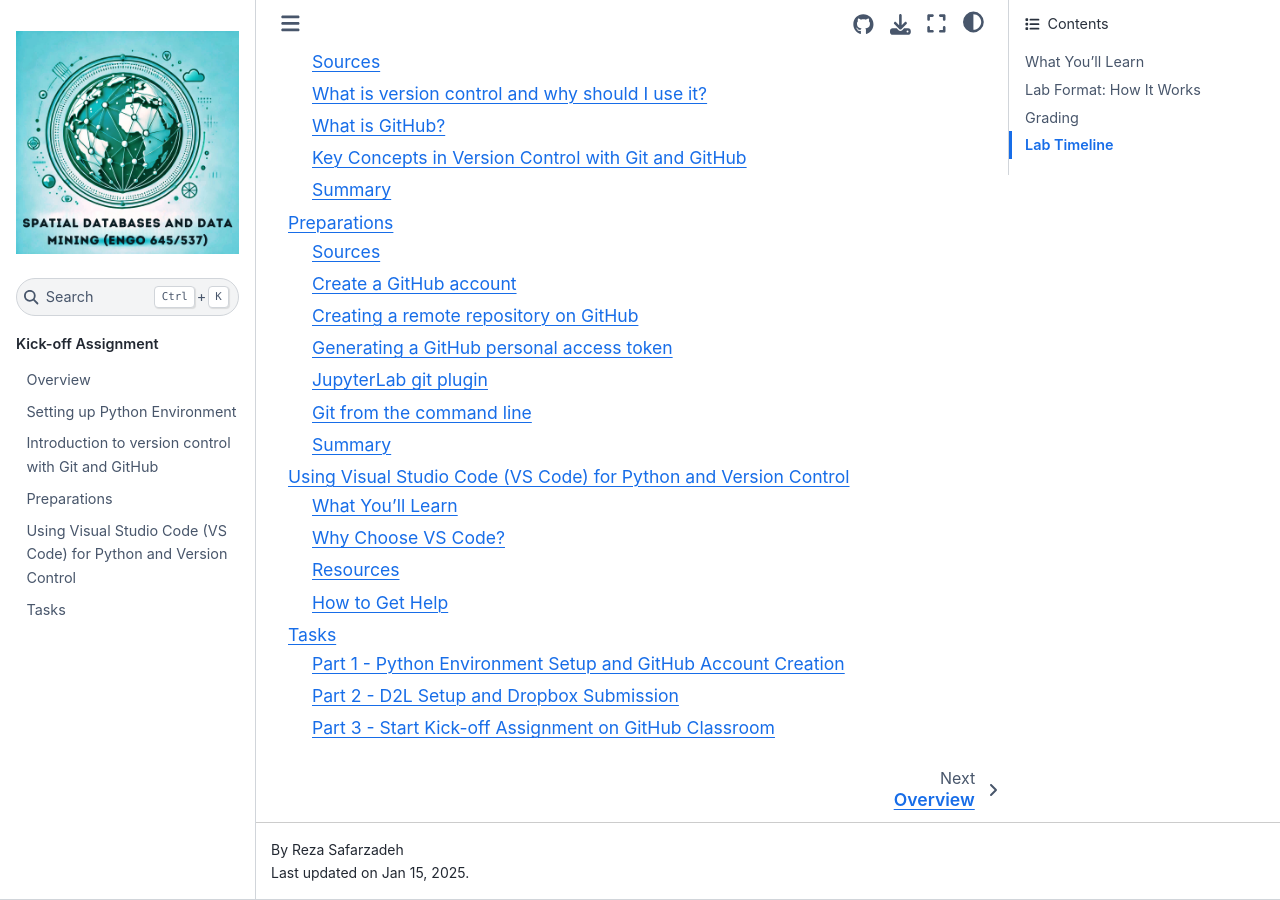
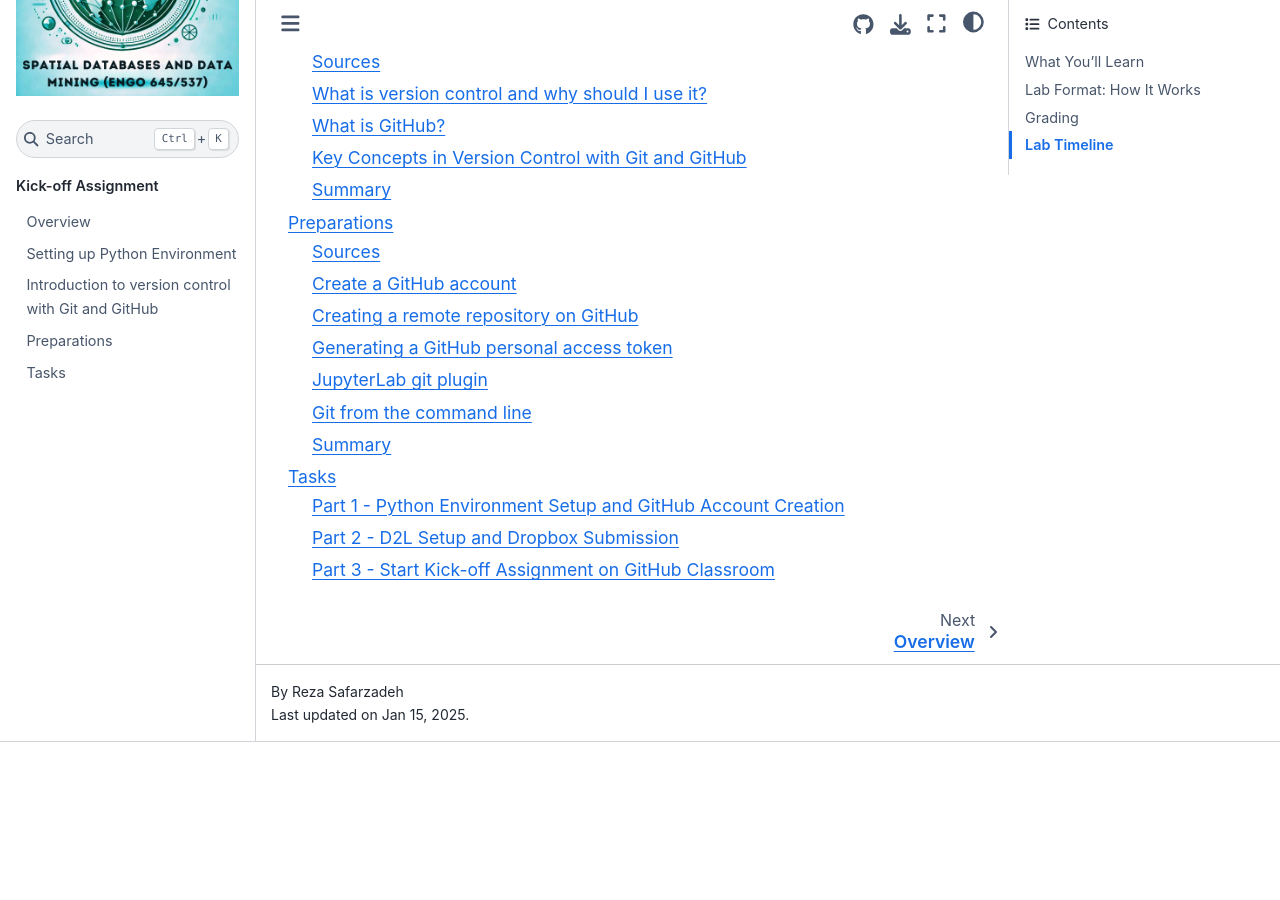
Before and after one commit to safarzadeh-reza/Spatial_Data_Mining_Winter2025, a Sphinx documentation site: the page built from source/index.rst, in a window 1280 px wide and 900 px high, scrolled down 4132 px. Built offline with Sphinx 7.4.7 and the Sphinx Book theme 1.1.4, drawn with Linux system fonts in a browser that asks for light colours; after the commit the page ends 4874 px from its top, so only the background shows below that.

```diff
--- a/source/index.rst
+++ b/source/index.rst
@@ -134,5 +134,4 @@
     tutorials/L1/python_installation
     tutorials/L1/git_and_github
     tutorials/L1/prepration
-    tutorials/L1/vs_code
     tutorials/L1/assignment-1
```
